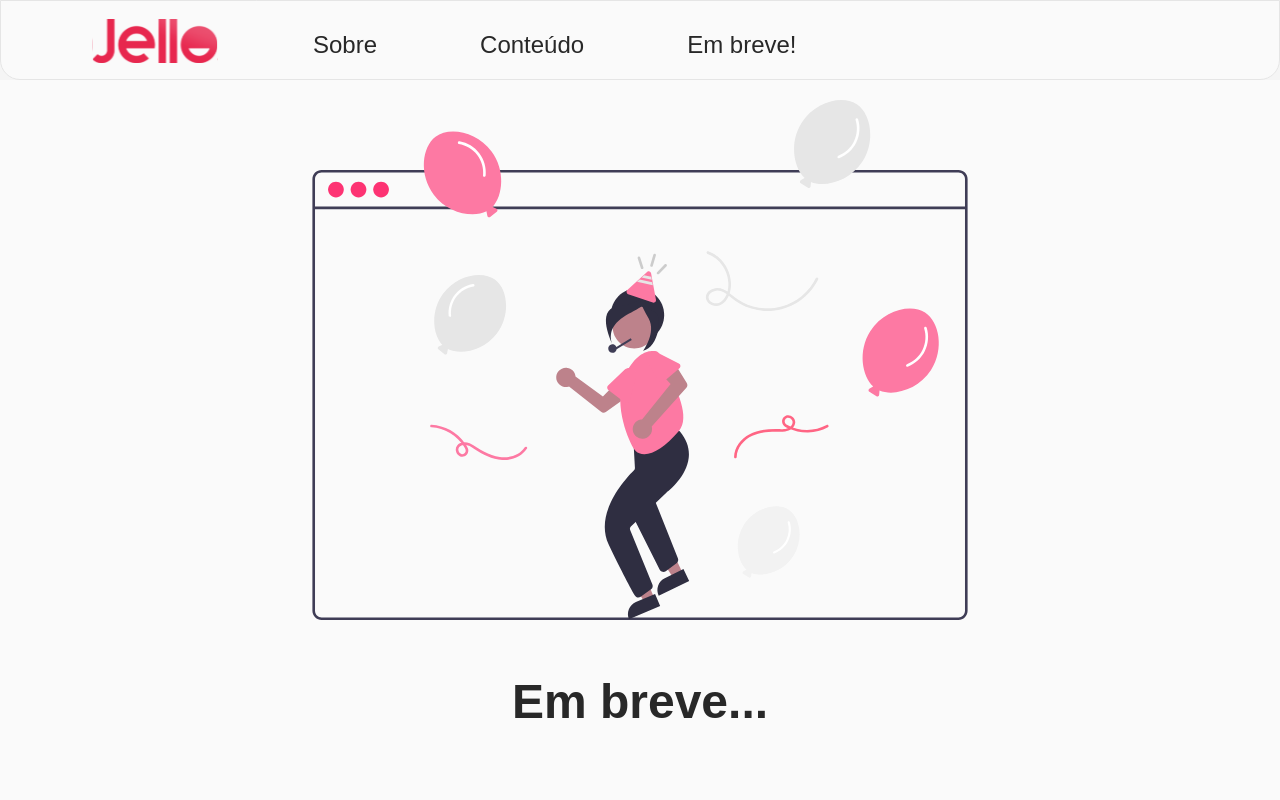
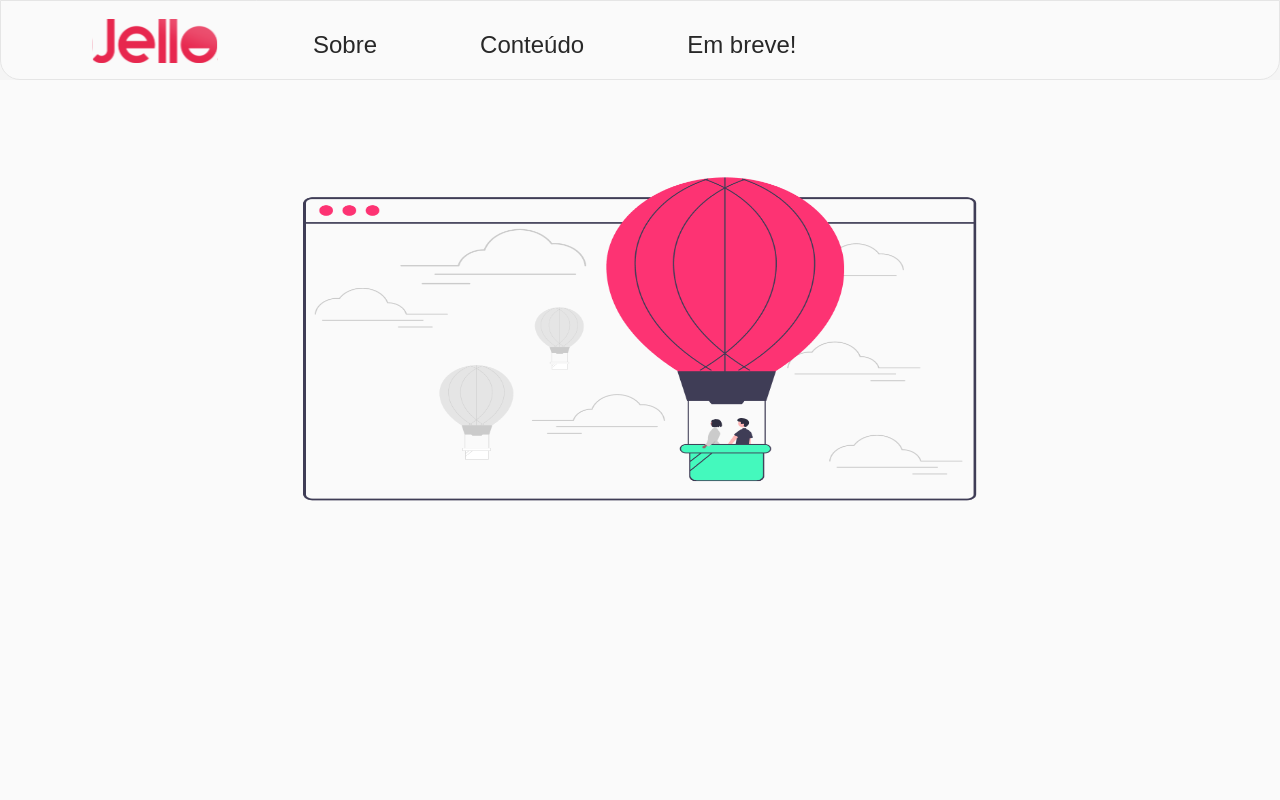
Before and after one commit to Jello-Education/front_blog, a Next.js app: page /coming in a window 1280 px wide. Shown: the top 800 px of the page. Built offline with nearby package versions, Linux system fonts and the light colour scheme.

Commit message:
Changing image of coming page

```diff
--- a/src/pages/coming/index.tsx
+++ b/src/pages/coming/index.tsx
@@ -1,6 +1,4 @@
 import React from 'react';
-import Image from 'next/image';
-
 
 import Header from '../../components/Shared/Header';
 import NewsletterSection from '../../components/Shared/NewsletterSection';
@@ -18,11 +16,9 @@ const Coming: React.FC = () => {
       <SEO title="Em breve"/>
 
       <ComingSoonContainer>
-        <Image
-          src="/coming-page-image.svg"
+        <img
+          src="/em-breve.png"
           alt="Imagem ilustrativa para 'Em breve'"
-          width={756}
-          height={520}
           />
 
         <h2>Em breve...</h2>
--- a/src/styles/comingStyles.ts
+++ b/src/styles/comingStyles.ts
@@ -12,7 +12,10 @@ export const ComingSoonContainer = styled.div`
   flex-direction: column;
   align-items: center;
 
-
+  img {
+    width: 980px;
+    height: 1080px;
+  }
 
   h2 {
     display: flex;
```
